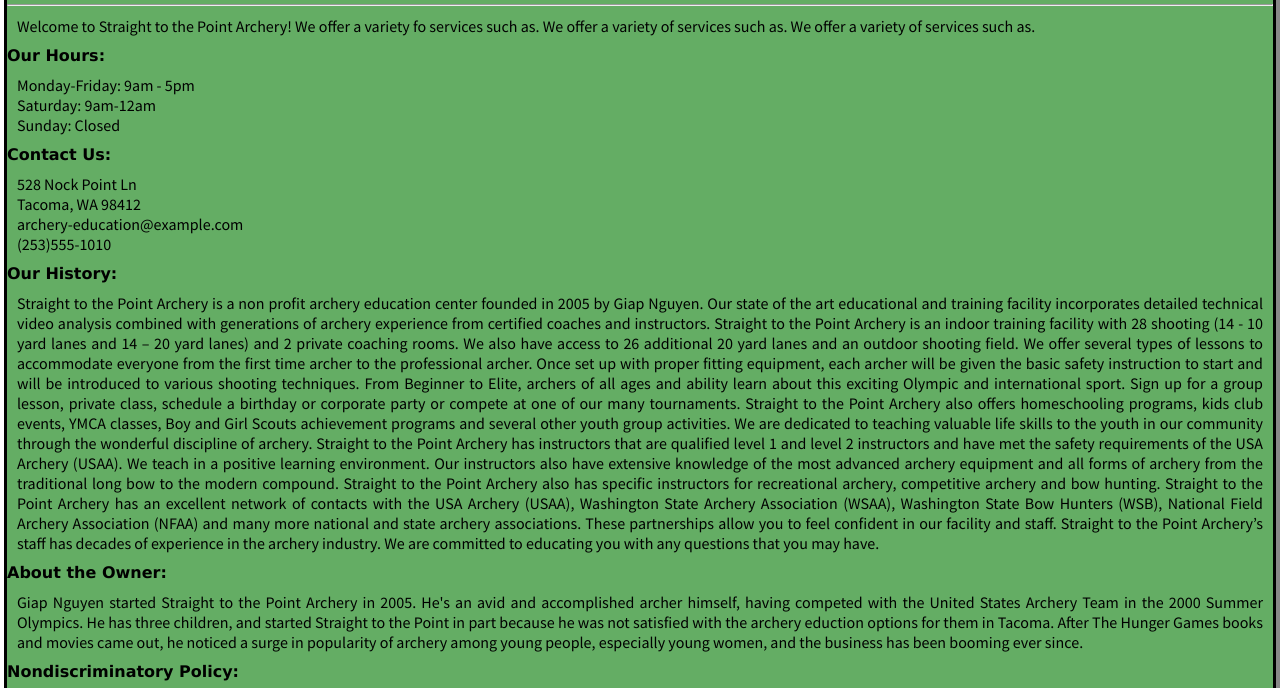
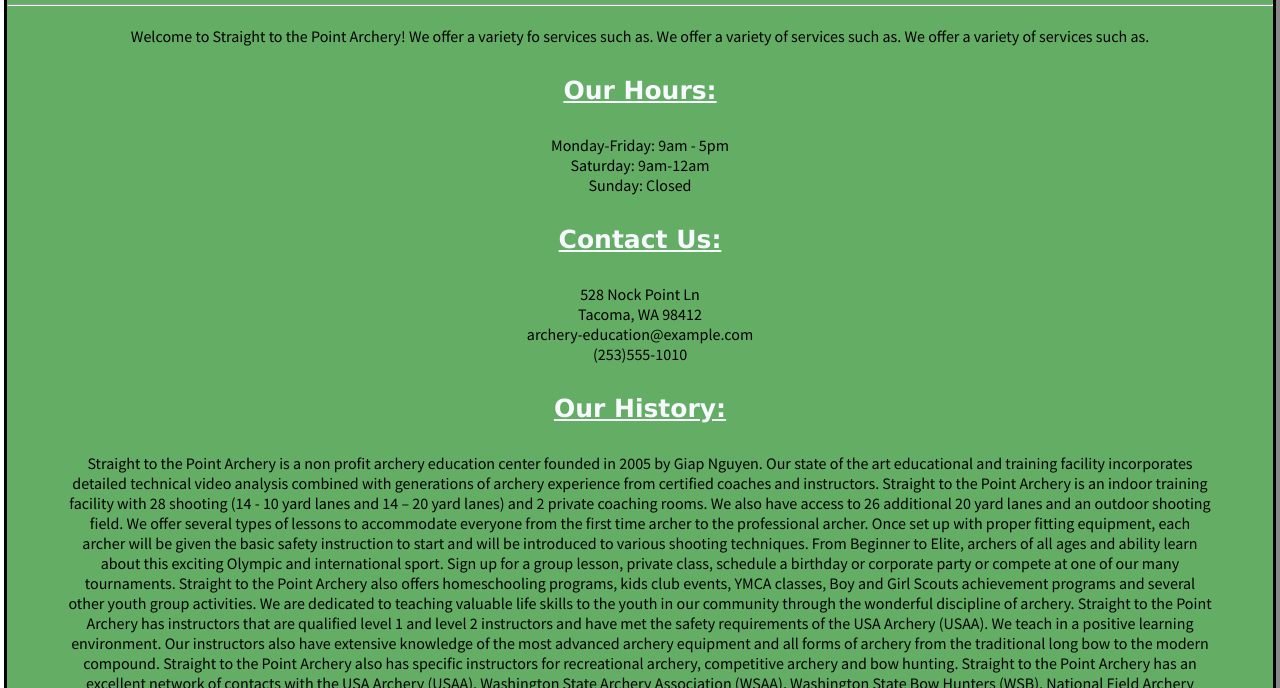
Before and after one commit to robmart9242/stp-archery, a plain HTML site: page about.html in a window 1280 px wide. Shown: the part 236-924 px from the top of the page. Drawn offline with Linux system fonts and the light colour scheme.

Commit message:
Added Lauren's Changes to About and stylesheet

```diff
--- a/about.html
+++ b/about.html
@@ -30,19 +30,19 @@
       </nav>
 
     <hr>
-    <article>
+       <article>
 
-      <p>Welcome to Straight to the Point Archery! We offer a variety fo services such as. We offer a variety of services such as. We offer a variety of services such as.</p>
+      <p class="about-padding">Welcome to Straight to the Point Archery! We offer a variety fo services such as. We offer a variety of services such as. We offer a variety of services such as.</p>
 
-      <h4>Our Hours:</h4>
-      <p>Monday-Friday: 9am - 5pm<br>Saturday: 9am-12am<br> Sunday: Closed</p>
+      <h3>Our Hours:</h3>
+      <p class="about-padding">Monday-Friday: 9am - 5pm<br>Saturday: 9am-12am<br> Sunday: Closed</p>
 
-      <h4>Contact Us:</h4>
-      <p>528 Nock Point Ln<br>Tacoma, WA 98412<br>archery-education@example.com<br>(253)555-1010
+      <h3>Contact Us:</h3>
+      <p class="about-padding">528 Nock Point Ln<br>Tacoma, WA 98412<br>archery-education@example.com<br>(253)555-1010
       </p>
 
-      <h4>Our History:</h4>
-      <p>Straight to the Point Archery is a non profit archery education center founded in 2005 by Giap Nguyen.  Our state of the art           educational and training facility incorporates detailed technical video analysis combined with generations of archery experience from certified coaches and instructors.
+      <h3>Our History:</h3>
+      <p class="about-padding">Straight to the Point Archery is a non profit archery education center founded in 2005 by Giap Nguyen.  Our state of the art           educational and training facility incorporates detailed technical video analysis combined with generations of archery experience from certified coaches and instructors.
 
         Straight to the Point Archery is an indoor training facility with  28 shooting (14 -  10 yard lanes and 14 – 20 yard lanes) and 2 private coaching rooms. We also have access to 26  additional  20 yard lanes  and an outdoor shooting field.  We offer several types of lessons to accommodate everyone from the first time archer to the professional archer. Once set up with proper fitting equipment, each archer will be given the basic safety instruction to start and will be introduced to various shooting techniques.
 
@@ -55,12 +55,10 @@
         Straight to the Point Archery’s staff has decades of experience in the archery industry. We are committed to educating you with any questions that you may have.
       </p>
 
-      <h4>About the Owner:</h4>
-        <p>Giap Nguyen started Straight to the Point Archery in 2005. He's an avid and accomplished archer himself, having competed with the United States Archery Team in the 2000 Summer Olympics. He has three children, and  started Straight to the Point in part because he was not satisfied with the archery eduction options for them in Tacoma. After The Hunger Games books and movies came out, he noticed a surge in popularity of archery among young people, especially young women, and the business has been booming ever since.
+      <h3>About the Owner:</h3>
+        <p class="about-padding">Giap Nguyen started Straight to the Point Archery in 2005. He's an avid and accomplished archer himself, having competed with the United States Archery Team in the 2000 Summer Olympics. He has three children, and  started Straight to the Point in part because he was not satisfied with the archery eduction options for them in Tacoma. After The Hunger Games books and movies came out, he noticed a surge in popularity of archery among young people, especially young women, and the business has been booming ever since.
         </p>
 
-      <h4>Nondiscriminatory Policy:</h4>
-        <p>Next Step Archery admits students of any race, gender presentation, sexuality, religion, national origin or ethnic origin to all rights, privileges, programs and activities available to students at the school. We do not discriminate in administration of our educational policies, admission policies and other school administered programs. All students are welcome and valuable members of our community.</p>
 
     </article>
     <hr>
@@ -70,7 +68,8 @@
     <footer>
       <p> Follow Us On The Internet!</p>
       <a href="http://wwww.facebook.com" target="_blank"><i class="fa fa-facebook-official fa-3x" aria-hidden="true"></i></a>
-      <a href="http://www.linkedin.com" target="_blank"><i class="fa fa-linkedin-square fa-3x" aria-hidden="true"></i></a>| 2017 &copy;
+      <a href="http://www.linkedin.com" target="_blank"><i class="fa fa-linkedin-square fa-3x" aria-hidden="true"></i></a>
+        <!--   Robert - replaced Steve's fa icon of a Google G to the fa map icon and added the text to indicate a Map is linked here -->
       <a href="https://www.google.com/maps/place/Point+Ln+SW,+Lakewood,+WA+98499/@47.1657142,-122.5374901,17z/data=!4m8!1m2!2m1!1sPoint+Ln+Tacoma,+WA+98412!3m4!1s0x549100daa12b7867:0xb7be022b12e0a4da!8m2!3d47.1657141!4d-122.5353013" target="_blank">Map<i class="fa fa-map-marker" aria-hidden="true"></i></a>
 
       <p></p>
--- a/styles/stylesheet.css
+++ b/styles/stylesheet.css
@@ -98,11 +98,18 @@ h3 {
 
 p {
   margin: 10px;
-  text-align: justify;
+  text-align: center;
   justify-content: center;
   font-family: "source sans pro", sans-serif;
 }
 
+.about-padding {
+ padding-top:10px;
+ padding-bottom:10px;
+ padding-left:50px;
+ padding-right:50px;
+ text-align:center;
+}
 
 .upcoming-events {
   text-align: center;
@@ -125,6 +132,17 @@ p {
 
 .events-container {
   padding-top: 20px
+}
+
+}
+
+/* Lauren's about page styling */
+p.about-padding {
+  padding-top:10px;
+  padding-bottom:10px;
+  padding-left:50px;
+  padding-right:50px;
+  text-align: center;
 }
 
 /* robert changed the background color of footer to match header */
```
Also changed, not shown: lessons.html (+4 -1 lines).
